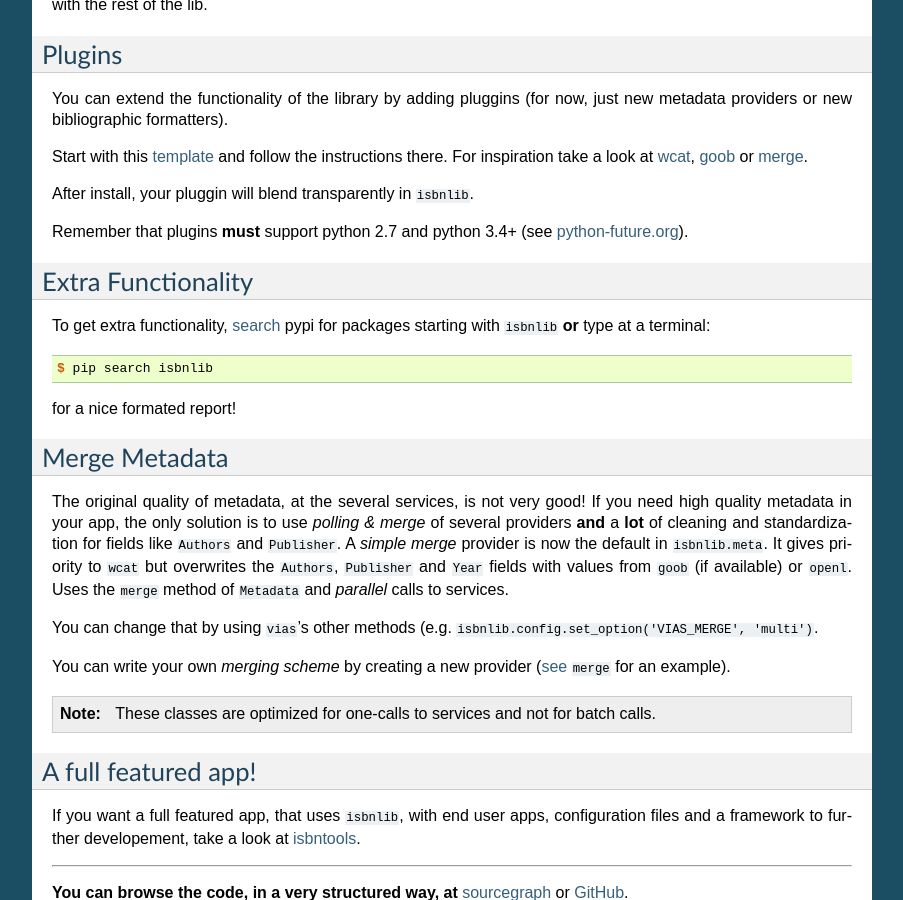
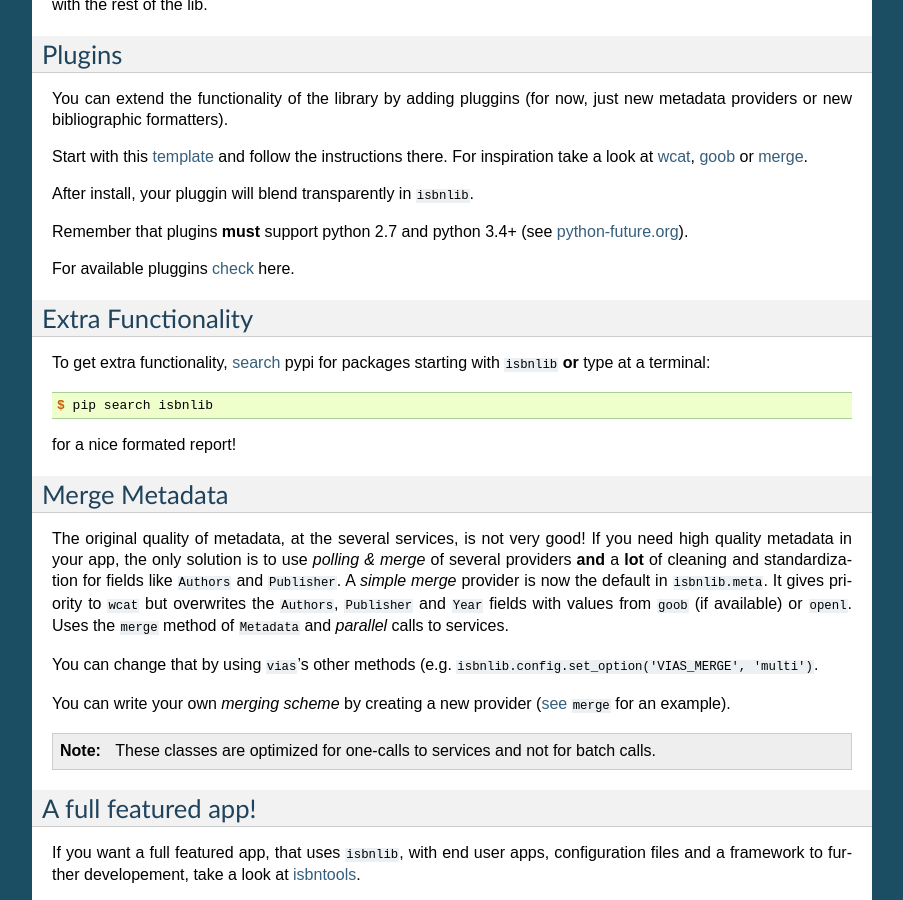
Before and after one commit to rysto3/isbnlib, a Sphinx documentation site: the page built from docs/devs.rst, in a window 1280 px wide and 900 px high, scrolled down 3194 px. Shown: the whole window, without its empty margins (198-1101 px from the left). Built offline with Sphinx 7.4.7, drawn with Linux system fonts in a browser that asks for light colours.

```diff
--- a/README.rst
+++ b/README.rst
@@ -280,6 +280,8 @@
 
 Remember that plugins **must** support python 2.7 and python 3.4+ (see python-future.org_).
 
+For available pluggins check_ here.
+
 
 
 Merge Metadata
--- a/docs/devs.rst
+++ b/docs/devs.rst
@@ -209,6 +209,8 @@
 
 Remember that plugins **must** support python 2.7 and python 3.4+ (see python-future.org_).
 
+For available pluggins check_ here.
+
 
 
 Extra Functionality
```
